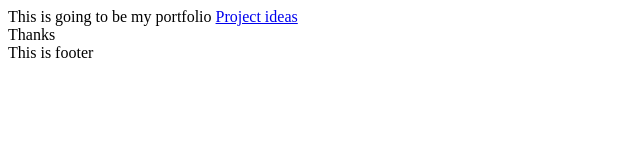
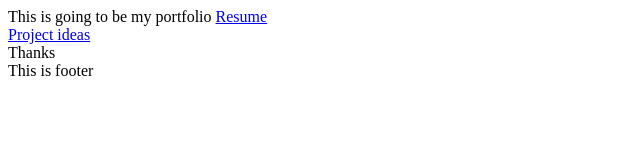
Before and after one commit to rohchakr/OldPortfolio, a plain HTML site: page index.html in a window 1280 px wide. Shown: the whole page, without its empty margins (0-640 px from the left). Drawn offline with Linux system fonts and the light colour scheme.

Commit message:
Add resume

```diff
--- a/index.html
+++ b/index.html
@@ -2,6 +2,7 @@
   <head></head>
 <body>
 This is going to be my portfolio
+<a href="Rohit_Resume.pdf">Resume</a><br>
 <a href="ProjectIdeas.html">Project ideas</a>
   <div id="basic_js"> Rohit </div>
 <footer>This is footer</footer>
```
Also changed, not shown: 1 other file.
